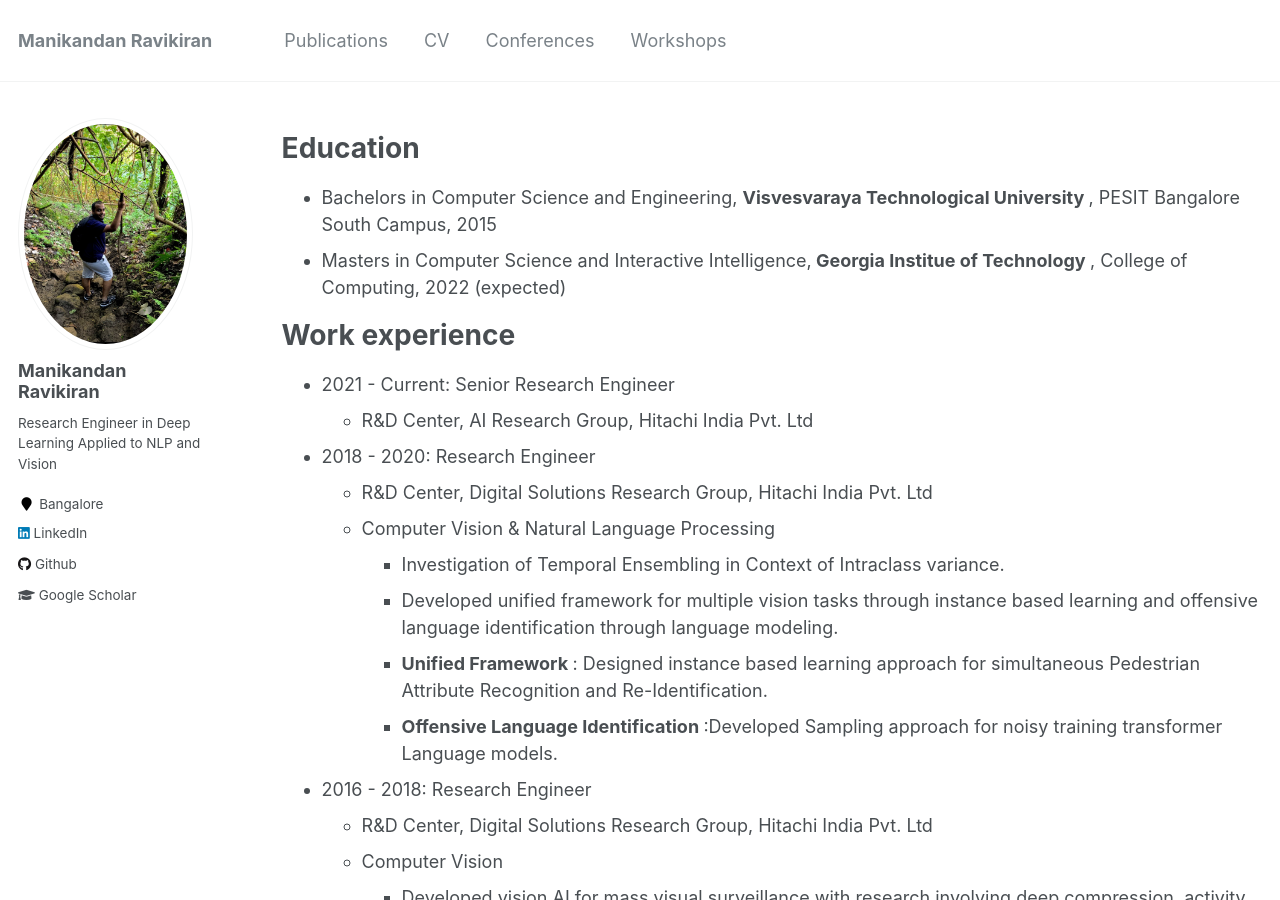
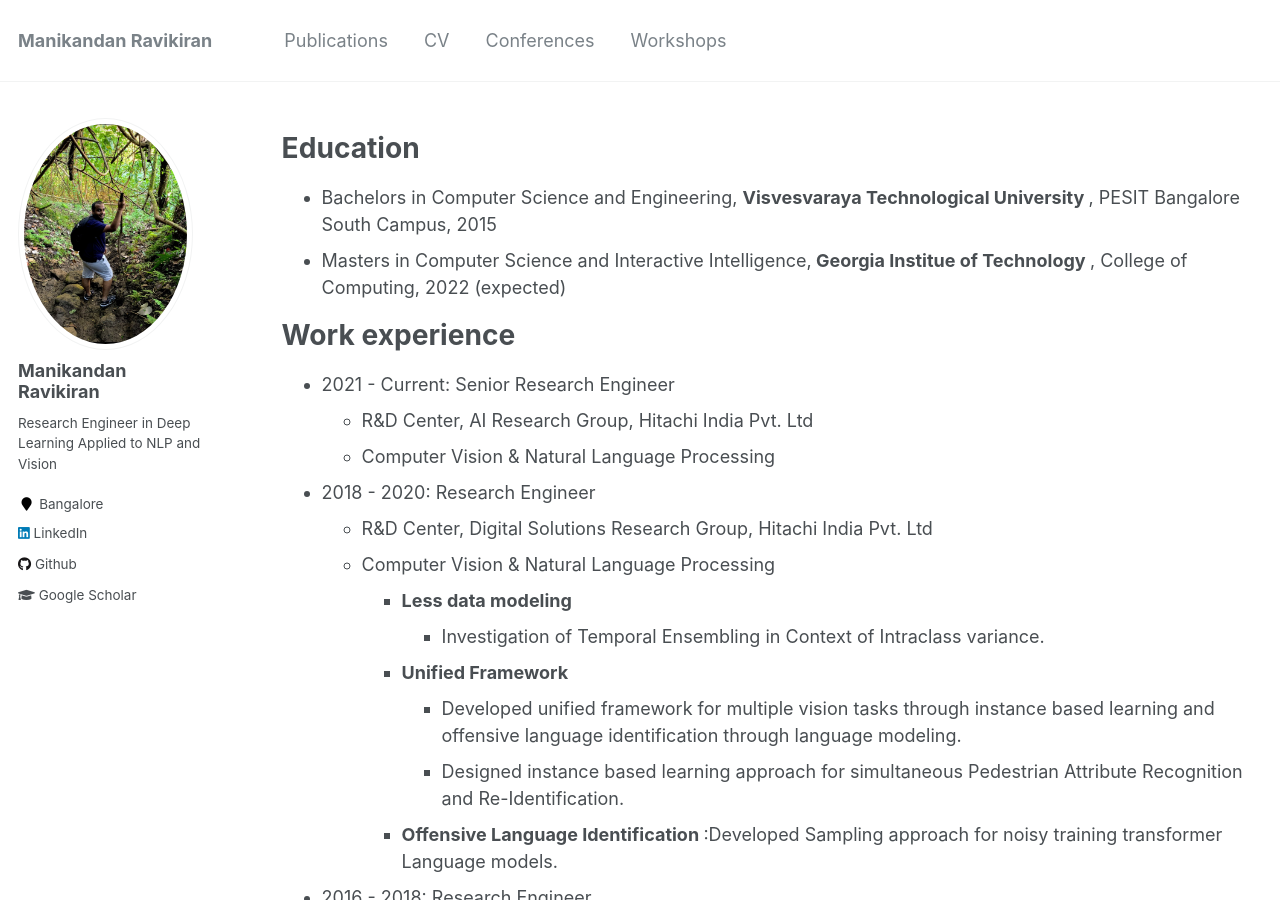
Before and after one commit to manikandan-ravikiran/manikandan-ravikiran.github.io, a Jekyll site: the page built from _pages/cv.md, in a window 1280 px wide and 900 px high. Built offline with Jekyll 4.4.1, drawn with Linux system fonts in a browser that asks for light colours; some of the changed text lies outside the part shown.

Commit message:
Updated about file

```diff
--- a/_pages/cv.md
+++ b/_pages/cv.md
@@ -16,13 +16,16 @@ Work experience
 ======
 * 2021 - Current: Senior Research Engineer
   * R&D Center, AI Research Group, Hitachi India Pvt. Ltd
+  * Computer Vision & Natural Language Processing
 
 * 2018 - 2020: Research Engineer
   * R&D Center, Digital Solutions Research Group, Hitachi India Pvt. Ltd
   * Computer Vision & Natural Language Processing
-    * Investigation of Temporal Ensembling in Context of Intraclass variance.
-    * Developed unified framework for multiple vision tasks through instance based learning and offensive language identification through language modeling.
-    * <b> Unified Framework </b>: Designed instance based learning approach for simultaneous Pedestrian Attribute Recognition and Re-Identification.
+    * <b> Less data modeling</b>
+      * Investigation of Temporal Ensembling in Context of Intraclass variance.
+    * <b> Unified Framework </b>
+      * Developed unified framework for multiple vision tasks through instance based learning and offensive language identification through language modeling.
+      * Designed instance based learning approach for simultaneous Pedestrian Attribute Recognition and Re-Identification.
     * <b> Offensive Language Identification </b>:Developed Sampling approach for noisy training transformer Language models.
 
 * 2016 - 2018: Research Engineer
@@ -112,8 +115,8 @@ approaches solve 3x3 Raven’s Progressive Matrices </a>, Working Paper, 2019
 
 Patents
 ======
-* <b>Shibashish Sen</b>,Manikandan R, Yuichi Nonaka and Nestor Mariyasagayam - System and method to generate gating sequences for training model on multidomain datasets  - 2021
-* <b>Manikandan R</b>, Yuichi Nonaka and Nestor Mariyasagayam - System and method for generating filter sequences to Train Model on Completely Noisy Dataset  - 2021
+* Shibashish Sen, <b>Manikandan R</b>, Yuichi Nonaka and Nestor Mariyasagayam - System and method to generate gating sequences for training model on multidomain datasets  - 2021
+* <b>Manikandan R</b>, Yuichi Nonaka and Nestor Mariyasagayam - System and method for generating filter sequences to Train Model on Completely Noisy Dataset - 2021
 * <b>Manikandan R</b> and Shibashish Sen - System and Method to train neural network with Heterogenous Distillation - 2020
 * <b>Manikandan R</b> and Shibashish Sen - System and Method to train to Object Recognition Network with less data - 2019
 * <b>Manikandan R</b> - Method and System for generating an Optimal Object Recognition Network (OORN) with
```
